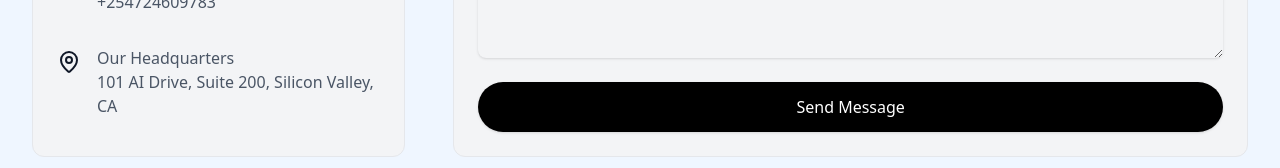
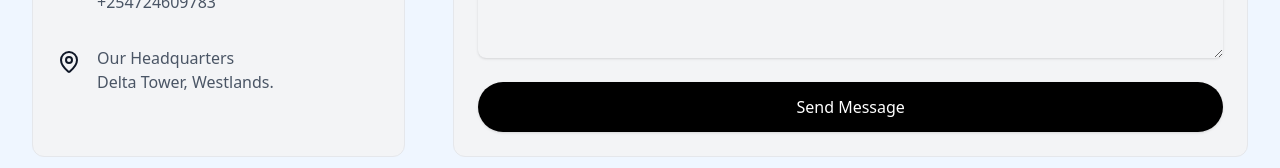
Before and after one commit to briankibiku/edgeai, a React (Vite) app: page / in a window 1280 px wide. Shown: the part 3257-3425 px from the top of the page. Built offline with nearby package versions, Linux system fonts and the light colour scheme.

Commit message:
minor edits

```diff
--- a/src/App.jsx
+++ b/src/App.jsx
@@ -579,7 +579,7 @@ const ContactSection = () => {
               <MapPin className={`h-6 w-6 ${getClasses(theme, 'text-primary')} flex-shrink-0 mt-1`} />
               <div>
                 <p className={`font-medium ${getClasses(theme, 'text-highlight')}`}>Our Headquarters</p>
-                <p className={getClasses(theme, 'text-secondary')}>101 AI Drive, Suite 200, Silicon Valley, CA</p>
+                <p className={getClasses(theme, 'text-secondary')}>Delta Tower, Westlands.</p>
               </div>
             </div>
           </div>
```
